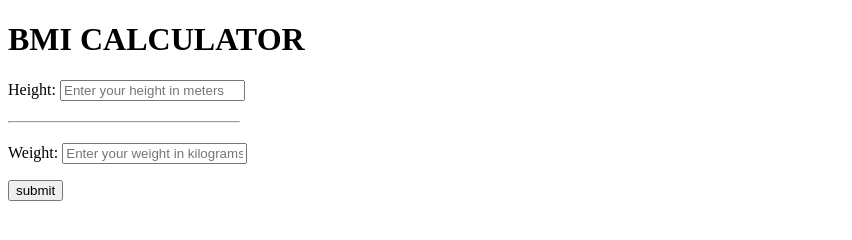
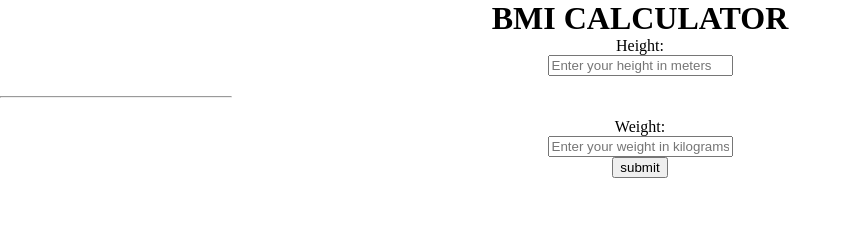
Before and after one commit to RhemaBassey/BMI-calculator, a plain HTML site: page index.html in a window 1280 px wide. Shown: the whole page, without its empty margins (0-852 px from the left). Drawn offline with Linux system fonts and the light colour scheme.

Commit message:
add stylesheet and stylings

```diff
--- a/index.html
+++ b/index.html
@@ -4,6 +4,7 @@
     <meta charset="UTF-8">
     <meta name="viewport" content="width=device-width, initial-scale=1.0">
     <title>BMI Calculator</title>
+    <link rel="stylesheet" href="styles.css">
 </head>
 <body>
     <h1>BMI CALCULATOR</h1>
--- /dev/null
+++ b/styles.css
@@ -0,0 +1,12 @@
+*{
+    margin: 0 auto;
+}
+
+body{
+    display: flex;
+    flex-direction: column;
+}
+
+/* h1{
+
+} */
```
